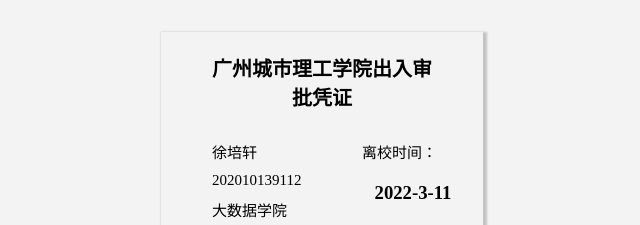
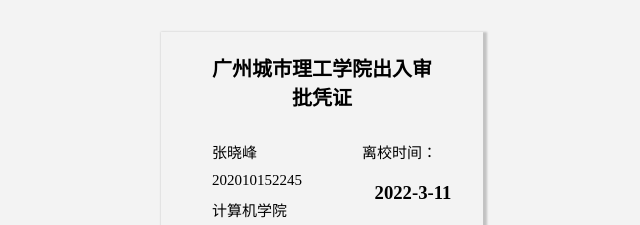
Before and after one commit to xpx1231/xpx1231.github.io, a plain HTML site: page index.html in a window 1280 px wide. Shown: the top 225 px of the page, 318-958 px from the left. Drawn offline with nearby package versions, Linux system fonts and the light colour scheme.

Commit message:
Update index.html

```diff
--- a/index.html
+++ b/index.html
@@ -206,9 +206,9 @@
     <div class="p">批凭证</div>
     <ul>
         <li>
-            <p>徐培轩</p>
-            <p>202010139112</p>
-            <p>大数据学院</p>
+            <p>张晓峰</p>
+            <p>202010152245</p>
+            <p>计算机学院</p>
             <p>单据审批状态:</p>
             <h3 class="gre">同意</h3>
         </li>
```
